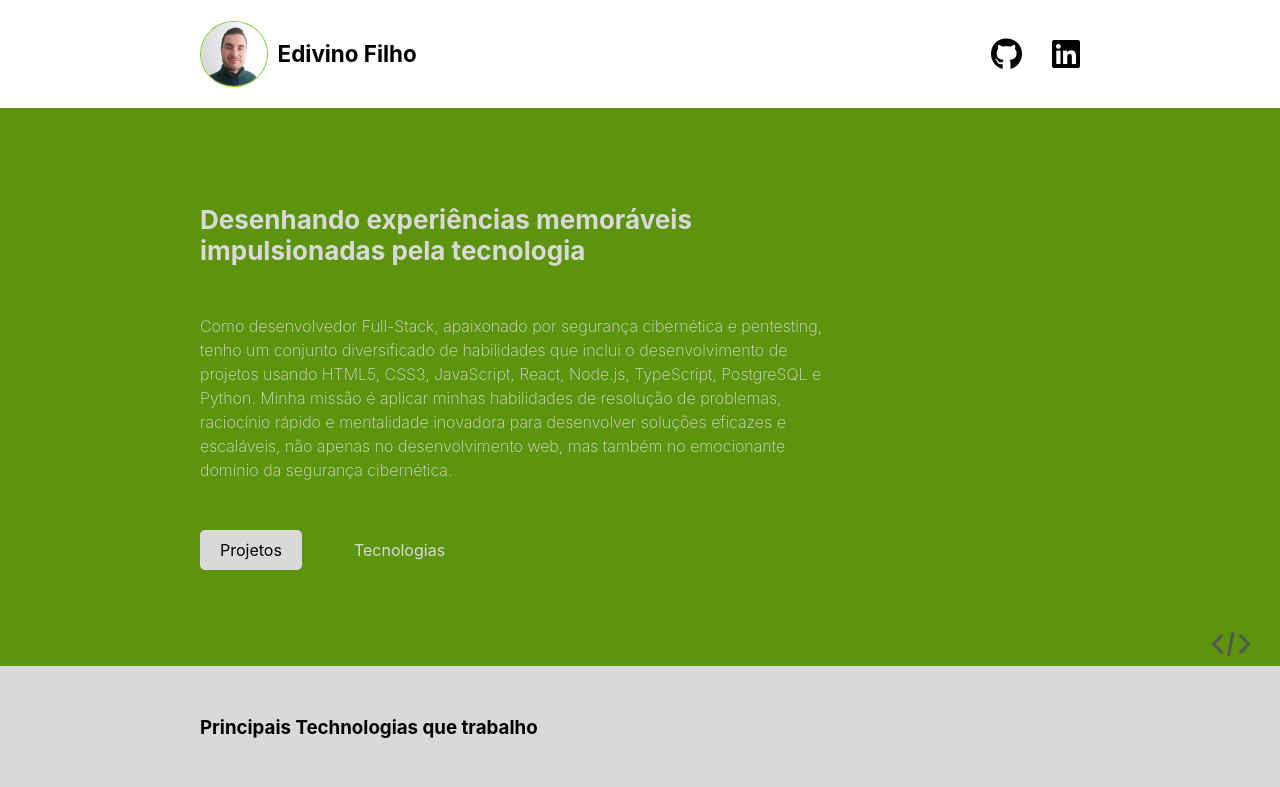
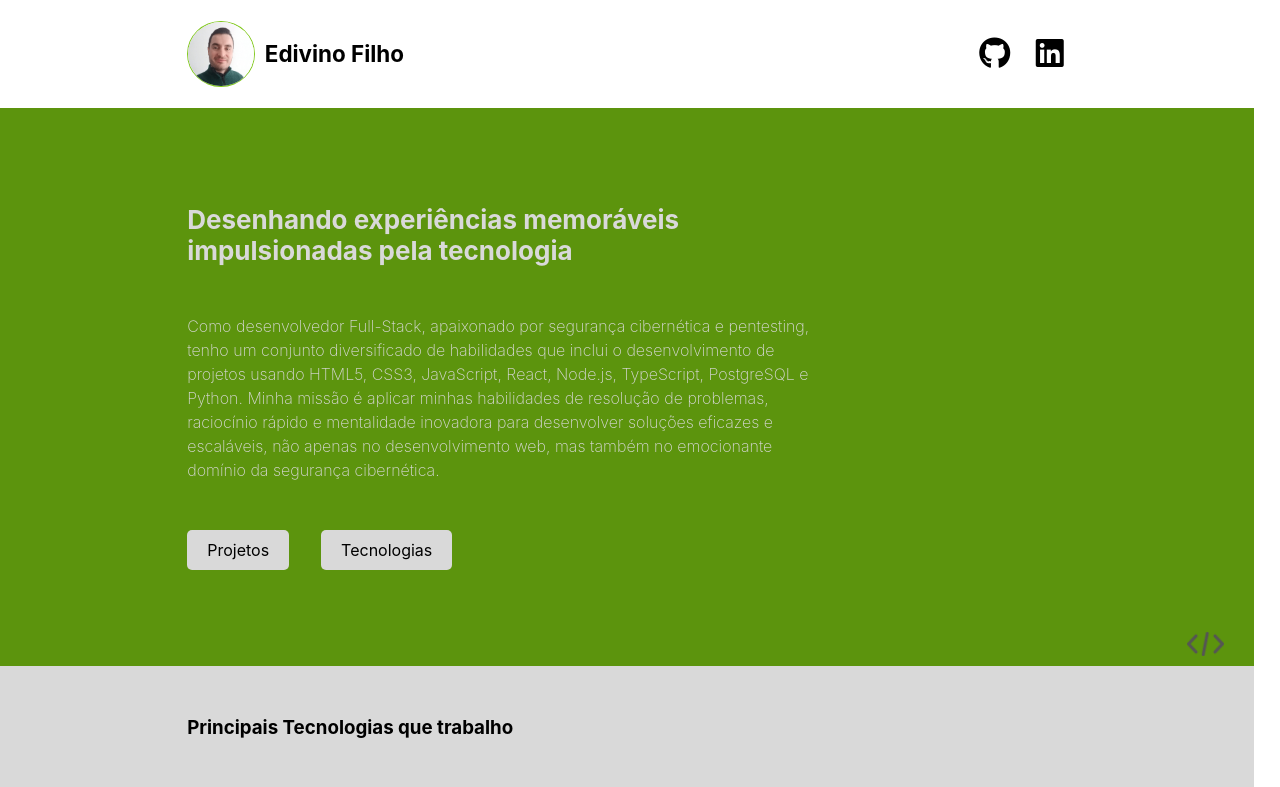
Before and after one commit to edivinofilho/portfolio, a React (Vite) app: page / in a window 1280 px wide. Shown: the top 787 px of the page. Built offline with nearby package versions, Linux system fonts and the light colour scheme; no server answers.

Commit message:
feat: Adição efeito hover nos links do header e  mudançada cor do botão no main banner

```diff
--- a/src/components/Header/index.jsx
+++ b/src/components/Header/index.jsx
@@ -1,14 +1,21 @@
+import { useState } from "react";
 import profile from "../../assets/profile.png";
 
 import {
   StyledContainer,
   StyledDevDataContainer,
+  StyledGitLogo,
   StyledHeader,
   StyledIconsContainer,
+  StyledLinkedInLogo,
   StyledLogoImg,
 } from "./style";
+import { Tooltip } from "../TechBanner/style";
 
 export const Header = () => {
+  const [isHoveredIcon, setIsHoveredIcon] = useState(false);
+  const [isHoveredLinkedIn, setIsHoveredLinkedIn] = useState(false);
+
   return (
     <StyledHeader>
       <StyledContainer>
@@ -17,13 +24,17 @@ export const Header = () => {
           <h1>Edivino Filho</h1>
         </StyledDevDataContainer>
         <StyledIconsContainer>
+          <StyledGitLogo>
             <a href="https://github.com/edivinofilho" target="_blank">
               <i className="fa-brands fa-github fa-2xl"></i>
             </a>
+          </StyledGitLogo>
 
+          <StyledLinkedInLogo>
             <a href="https://www.linkedin.com/in/edivinofilho/" target="_blank">
               <i className="fa-brands fa-linkedin fa-2xl"></i>
             </a>
+          </StyledLinkedInLogo>
         </StyledIconsContainer>
       </StyledContainer>
     </StyledHeader>
--- a/src/components/Header/style.js
+++ b/src/components/Header/style.js
@@ -56,11 +56,12 @@ export const StyledDevDataContainer = styled.div`
 
 export const StyledIconsContainer = styled.div`
   width: 300px;
+  height: 50px;
 
   display: flex;
   align-items: center;
   justify-content: flex-end;
-  gap: 30px;
+  gap: 20px;
 
   @media (max-width: 376px) {
     width: 12.5rem;
@@ -68,3 +69,34 @@ export const StyledIconsContainer = styled.div`
     justify-content: center;
   }
 `;
+
+export const StyledGitLogo = styled.span`
+  width: 35px;
+  height: 35px;
+  border-bottom: 2px solid transparent;
+  transition: 0.5s;
+
+  display: flex;
+  align-items: center;
+  justify-content: center;
+
+  &:hover {
+    border-bottom: 2px solid #82c91e;
+  }
+`
+
+export const StyledLinkedInLogo = styled.span`
+  width: 35px;
+  height: 35px;
+  border-bottom: 2px solid transparent;
+  transition: 0.5s;
+
+  display: flex;
+  align-items: center;
+  justify-content: center;
+
+  &:hover {
+    border-bottom: 2px solid #82c91e;
+  }
+
+`
--- a/src/components/MainBanner/index.jsx
+++ b/src/components/MainBanner/index.jsx
@@ -37,7 +37,7 @@ export const MainBanner = () => {
             </ScrollLink>
 
             <ScrollLink to="techs" smooth={true} duration={500}>
-              <PrimaryButton>Tecnologias</PrimaryButton>
+              <Button>Tecnologias</Button>
             </ScrollLink>
           </StyledButtonContainer>
         </div>
--- a/src/components/TechBanner/index.jsx
+++ b/src/components/TechBanner/index.jsx
@@ -13,7 +13,7 @@ export const TechBanner = () => {
   return (
     <StyledTechBanner id="techs">
       <StyledDiv>
-        <h3>Principais Technologias que trabalho</h3>
+        <h3>Principais Tecnologias que trabalho</h3>
         <StyledTechContainer>
           <StyledCards
             onMouseEnter={() => setHovered(true)}
--- a/src/styles/reset.js
+++ b/src/styles/reset.js
@@ -9,7 +9,7 @@ export const ResetStyle = createGlobalStyle`
     }
 
     body {
-        width: 100vw;
+        width: 98vw;
         height: 100vh;
     }
 
```
Also changed, not shown: src/assets/coffee.png (deleted). Lines whose indentation alone changed are shown as unchanged.
